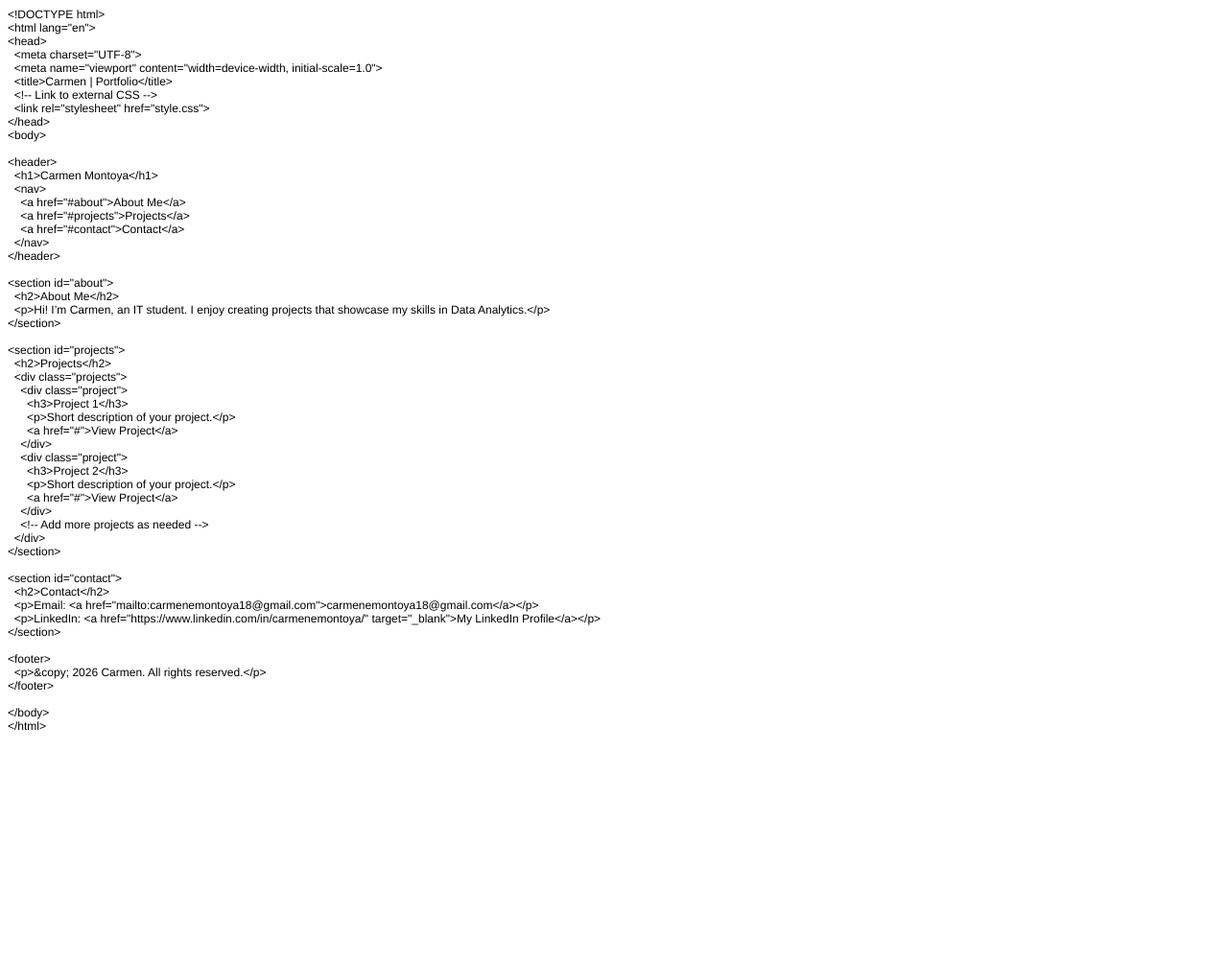
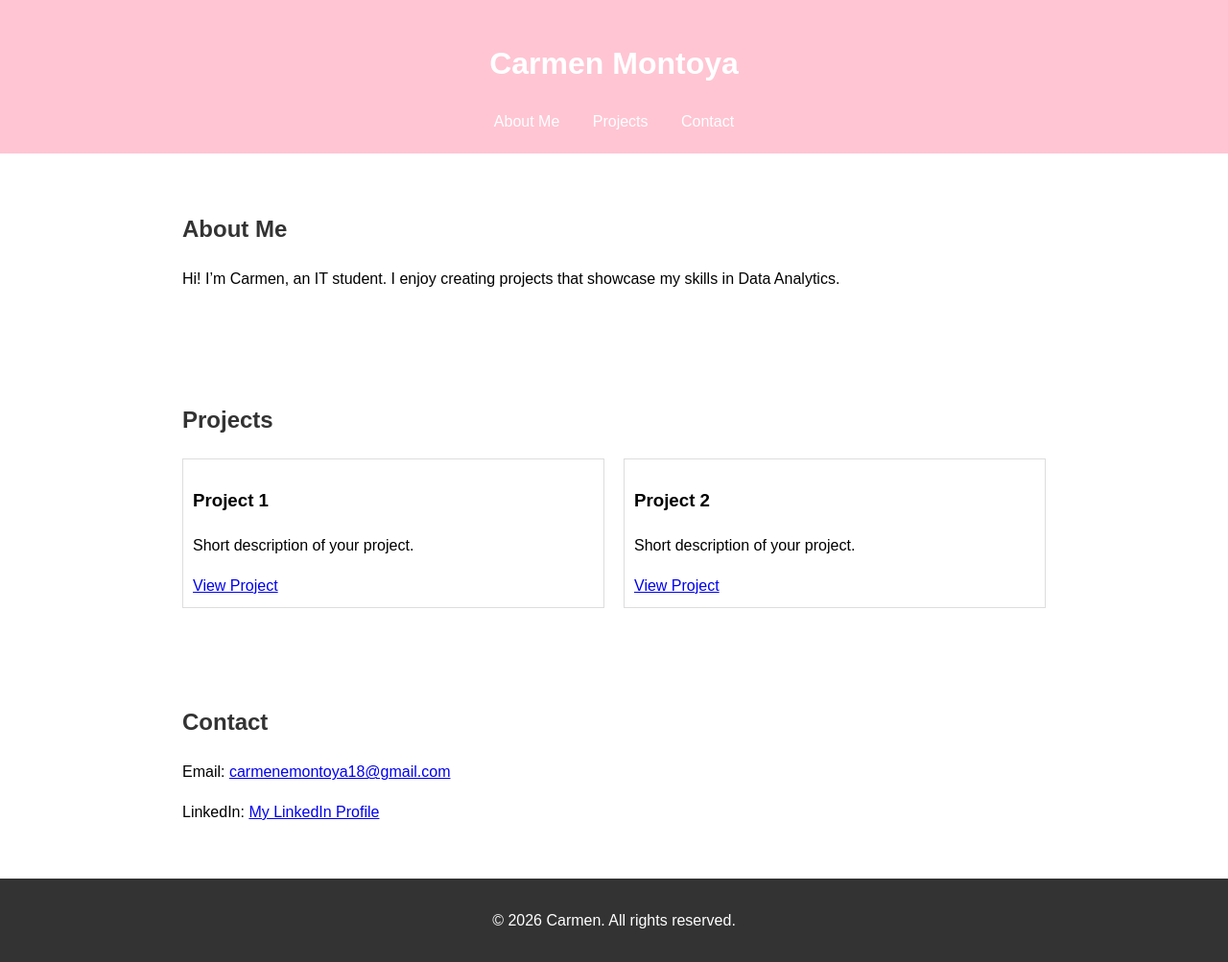
Before and after one commit to carmenemontoya/portfolio, a plain HTML site: page index.html in a window 1280 px wide. Shown: the whole page at 96% size. Before the commit the page ends 800 px from the top, so only its background shows below. Drawn offline with Linux system fonts and the light colour scheme.

Commit message:
index.html

```diff
--- a/index.html
+++ b/index.html
@@ -1,70 +1,54 @@
-<!DOCTYPE html PUBLIC "-//W3C//DTD HTML 4.01//EN" "http://www.w3.org/TR/html4/strict.dtd">
-<html>
+<!DOCTYPE html>
+<html lang="en">
 <head>
-  <meta http-equiv="Content-Type" content="text/html; charset=utf-8">
-  <meta http-equiv="Content-Style-Type" content="text/css">
-  <title></title>
-  <meta name="Generator" content="Cocoa HTML Writer">
-  <meta name="CocoaVersion" content="2299.77">
-  <style type="text/css">
-    p.p1 {margin: 0.0px 0.0px 0.0px 0.0px; font: 12.0px Helvetica}
-    p.p2 {margin: 0.0px 0.0px 0.0px 0.0px; font: 12.0px Helvetica; min-height: 14.0px}
-  </style>
+  <meta charset="UTF-8">
+  <meta name="viewport" content="width=device-width, initial-scale=1.0">
+  <title>Carmen | Portfolio</title>
+  <!-- Link to external CSS -->
+  <link rel="stylesheet" href="style.css">
 </head>
 <body>
-<p class="p1">&lt;!DOCTYPE html&gt;</p>
-<p class="p1">&lt;html lang="en"&gt;</p>
-<p class="p1">&lt;head&gt;</p>
-<p class="p1"><span class="Apple-converted-space">  </span>&lt;meta charset="UTF-8"&gt;</p>
-<p class="p1"><span class="Apple-converted-space">  </span>&lt;meta name="viewport" content="width=device-width, initial-scale=1.0"&gt;</p>
-<p class="p1"><span class="Apple-converted-space">  </span>&lt;title&gt;Carmen | Portfolio&lt;/title&gt;</p>
-<p class="p1"><span class="Apple-converted-space">  </span>&lt;!-- Link to external CSS --&gt;</p>
-<p class="p1"><span class="Apple-converted-space">  </span>&lt;link rel="stylesheet" href="style.css"&gt;</p>
-<p class="p1">&lt;/head&gt;</p>
-<p class="p1">&lt;body&gt;</p>
-<p class="p2"><br></p>
-<p class="p1">&lt;header&gt;</p>
-<p class="p1"><span class="Apple-converted-space">  </span>&lt;h1&gt;Carmen Montoya&lt;/h1&gt;</p>
-<p class="p1"><span class="Apple-converted-space">  </span>&lt;nav&gt;</p>
-<p class="p1"><span class="Apple-converted-space">    </span>&lt;a href="#about"&gt;About Me&lt;/a&gt;</p>
-<p class="p1"><span class="Apple-converted-space">    </span>&lt;a href="#projects"&gt;Projects&lt;/a&gt;</p>
-<p class="p1"><span class="Apple-converted-space">    </span>&lt;a href="#contact"&gt;Contact&lt;/a&gt;</p>
-<p class="p1"><span class="Apple-converted-space">  </span>&lt;/nav&gt;</p>
-<p class="p1">&lt;/header&gt;</p>
-<p class="p2"><br></p>
-<p class="p1">&lt;section id="about"&gt;</p>
-<p class="p1"><span class="Apple-converted-space">  </span>&lt;h2&gt;About Me&lt;/h2&gt;</p>
-<p class="p1"><span class="Apple-converted-space">  </span>&lt;p&gt;Hi! I’m Carmen, an IT student. I enjoy creating projects that showcase my skills in Data Analytics.&lt;/p&gt;</p>
-<p class="p1">&lt;/section&gt;</p>
-<p class="p2"><br></p>
-<p class="p1">&lt;section id="projects"&gt;</p>
-<p class="p1"><span class="Apple-converted-space">  </span>&lt;h2&gt;Projects&lt;/h2&gt;</p>
-<p class="p1"><span class="Apple-converted-space">  </span>&lt;div class="projects"&gt;</p>
-<p class="p1"><span class="Apple-converted-space">    </span>&lt;div class="project"&gt;</p>
-<p class="p1"><span class="Apple-converted-space">      </span>&lt;h3&gt;Project 1&lt;/h3&gt;</p>
-<p class="p1"><span class="Apple-converted-space">      </span>&lt;p&gt;Short description of your project.&lt;/p&gt;</p>
-<p class="p1"><span class="Apple-converted-space">      </span>&lt;a href="#"&gt;View Project&lt;/a&gt;</p>
-<p class="p1"><span class="Apple-converted-space">    </span>&lt;/div&gt;</p>
-<p class="p1"><span class="Apple-converted-space">    </span>&lt;div class="project"&gt;</p>
-<p class="p1"><span class="Apple-converted-space">      </span>&lt;h3&gt;Project 2&lt;/h3&gt;</p>
-<p class="p1"><span class="Apple-converted-space">      </span>&lt;p&gt;Short description of your project.&lt;/p&gt;</p>
-<p class="p1"><span class="Apple-converted-space">      </span>&lt;a href="#"&gt;View Project&lt;/a&gt;</p>
-<p class="p1"><span class="Apple-converted-space">    </span>&lt;/div&gt;</p>
-<p class="p1"><span class="Apple-converted-space">    </span>&lt;!-- Add more projects as needed --&gt;</p>
-<p class="p1"><span class="Apple-converted-space">  </span>&lt;/div&gt;</p>
-<p class="p1">&lt;/section&gt;</p>
-<p class="p2"><br></p>
-<p class="p1">&lt;section id="contact"&gt;</p>
-<p class="p1"><span class="Apple-converted-space">  </span>&lt;h2&gt;Contact&lt;/h2&gt;</p>
-<p class="p1"><span class="Apple-converted-space">  </span>&lt;p&gt;Email: &lt;a href="mailto:carmenemontoya18@gmail.com"&gt;carmenemontoya18@gmail.com&lt;/a&gt;&lt;/p&gt;</p>
-<p class="p1"><span class="Apple-converted-space">  </span>&lt;p&gt;LinkedIn: &lt;a href="https://www.linkedin.com/in/carmenemontoya/" target="_blank"&gt;My LinkedIn Profile&lt;/a&gt;&lt;/p&gt;</p>
-<p class="p1">&lt;/section&gt;</p>
-<p class="p2"><br></p>
-<p class="p1">&lt;footer&gt;</p>
-<p class="p1"><span class="Apple-converted-space">  </span>&lt;p&gt;&amp;copy; 2026 Carmen. All rights reserved.&lt;/p&gt;</p>
-<p class="p1">&lt;/footer&gt;</p>
-<p class="p2"><br></p>
-<p class="p1">&lt;/body&gt;</p>
-<p class="p1">&lt;/html&gt;</p>
+
+<header>
+  <h1>Carmen Montoya</h1>
+  <nav>
+    <a href="#about">About Me</a>
+    <a href="#projects">Projects</a>
+    <a href="#contact">Contact</a>
+  </nav>
+</header>
+
+<section id="about">
+  <h2>About Me</h2>
+  <p>Hi! I’m Carmen, an IT student. I enjoy creating projects that showcase my skills in Data Analytics.</p>
+</section>
+
+<section id="projects">
+  <h2>Projects</h2>
+  <div class="projects">
+    <div class="project">
+      <h3>Project 1</h3>
+      <p>Short description of your project.</p>
+      <a href="#">View Project</a>
+    </div>
+    <div class="project">
+      <h3>Project 2</h3>
+      <p>Short description of your project.</p>
+      <a href="#">View Project</a>
+    </div>
+    <!-- Add more projects as needed -->
+  </div>
+</section>
+
+<section id="contact">
+  <h2>Contact</h2>
+  <p>Email: <a href="mailto:carmenemontoya18@gmail.com">carmenemontoya18@gmail.com</a></p>
+  <p>LinkedIn: <a href="https://www.linkedin.com/in/carmenemontoya/" target="_blank">My LinkedIn Profile</a></p>
+</section>
+
+<footer>
+  <p>&copy; 2026 Carmen. All rights reserved.</p>
+</footer>
+
 </body>
 </html>
```
